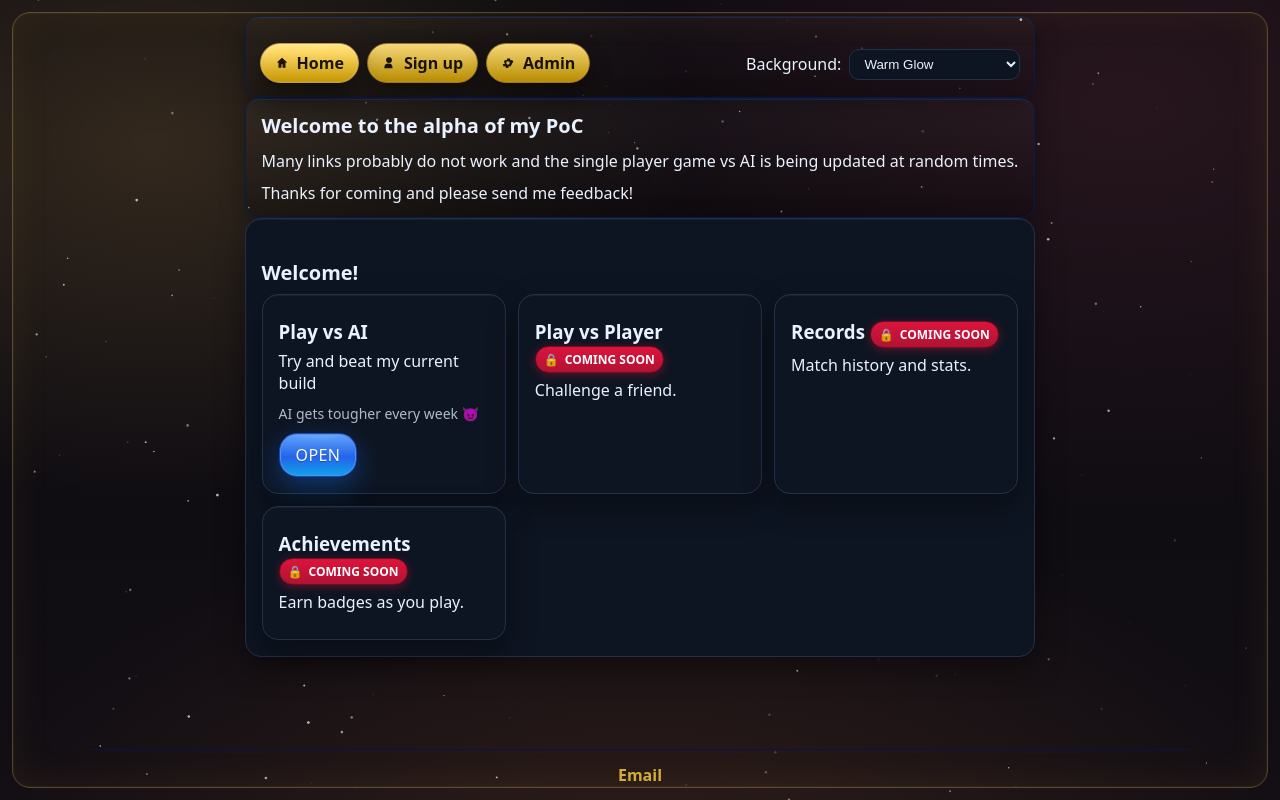
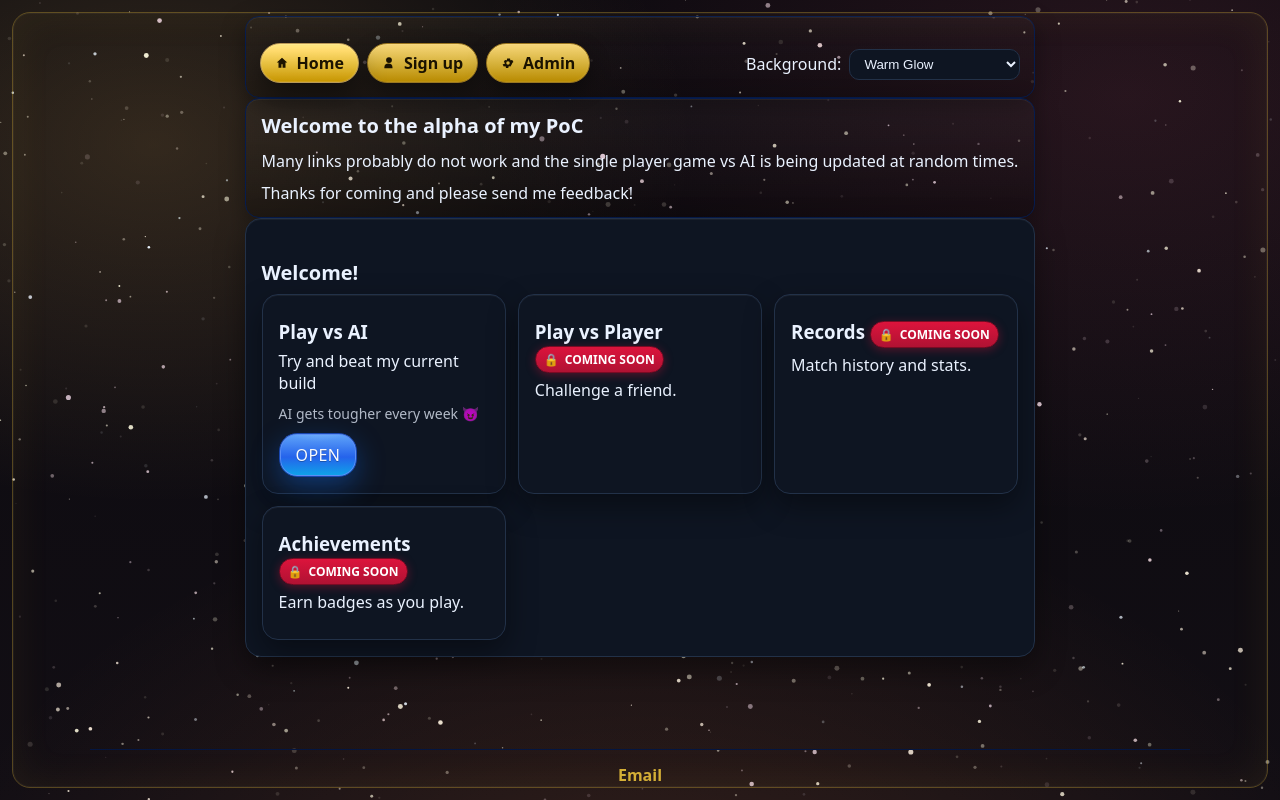
Before and after one commit to gregstrelzoff-games/dom-game, a plain HTML site: page index.html in a window 1280 px wide. Drawn offline with Linux system fonts and the light colour scheme.

Commit message:
index working

```diff
--- a/index.html
+++ b/index.html
@@ -358,155 +358,122 @@
         sunset: {
           label:'Sunset',
           bg: 'radial-gradient(900px 600px at 12% 18%, rgba(251,146,60,.16), transparent 60%),\
-              radial-gradient(1100px 700px at 88% 12%, rgba(244,114,182,.12), transparent 60%),\
-              radial-gradient(1200px 800px at 50% 120%, rgba(239,68,68,.12), transparent 60%),\
-              linear-gradient(180deg, #140a0a, #1a0b0b)',
-          hueRanges:[{start:20,end:40,weight:.6,lum:94},{start:330,end:350,weight:.3,lum:95},{start:0,end:15,weight:.1,lum:95}],
-          map:[{start:0,end:40},{start:330,end:350}]
+              radial-gradient(1100px 700px at 88% 12%, rgba(244,63,94,.12), transparent 60%),\
+              radial-gradient(1200px 800px at 50% 120%, rgba(234,179,8,.10), transparent 60%),\
+              linear-gradient(180deg, #100a0b, #140e12)',
+          hueRanges:[{start:15,end:45,weight:.6,lum:94},{start:330,end:355,weight:.3,lum:95},{start:190,end:210,weight:.1,lum:96}],
+          map:[{start:15,end:45},{start:330,end:355}]
         },
         cyber: {
           label:'Cyber Neon',
-          bg: 'radial-gradient(900px 600px at 15% 85%, rgba(20,184,166,.18), transparent 50%),\
-              radial-gradient(1100px 700px at 88% 12%, rgba(219,39,119,.15), transparent 50%),\
-              radial-gradient(1200px 800px at 90% 90%, rgba(59,130,246,.18), transparent 50%),\
-              linear-gradient(180deg, #020617, #030712)',
-          hueRanges:[{start:160,end:180,weight:.4,lum:95},{start:320,end:340,weight:.4,lum:96},{start:210,end:230,weight:.2,lum:95}],
-          map:[{start:160,end:180},{start:320,end:340},{start:210,end:230}]
+          bg: 'radial-gradient(900px 600px at 18% 22%, rgba(34,211,238,.16), transparent 60%),\
+              radial-gradient(1100px 700px at 82% 18%, rgba(244,63,94,.14), transparent 60%),\
+              radial-gradient(1200px 800px at 50% 120%, rgba(56,189,248,.10), transparent 60%),\
+              linear-gradient(180deg, #06070f, #080a14)',
+          hueRanges:[{start:180,end:200,weight:.5,lum:95},{start:300,end:330,weight:.4,lum:95},{start:210,end:220,weight:.1,lum:96}],
+          map:[{start:180,end:200},{start:300,end:330}]
         },
         mono: {
-          label:'Deep Space',
-          bg: 'linear-gradient(180deg, #0c0c0c, #121212)',
-          hueRanges:[{start:0,end:0,weight:1,lum:93}],
-          map:[{start:0,end:0}]
+          label:'Deep Space (Mono)',
+          bg: 'radial-gradient(900px 600px at 15% 20%, rgba(148,163,184,.12), transparent 60%),\
+              radial-gradient(1100px 700px at 85% 15%, rgba(100,116,139,.10), transparent 60%),\
+              linear-gradient(180deg, #0a0a0a, #0f1115)',
+          hueRanges:[{start:208,end:220,weight:1.0,lum:96}],
+          map:[{start:208,end:220}]
         }
       };
+      const THEME_BAR = { warm:'#120e14', cool:'#081420', aurora:'#0a1612', nebula:'#0e0b16', sunset:'#140e12', cyber:'#080a14', mono:'#0f1115' };
+      let currentTheme = 'warm';
 
-      function random(min, max){ return Math.random()*(max-min)+min; }
-      function pick(arr){ return arr[Math.floor(Math.random()*arr.length)]; }
-      function weightedPick(ranges){ const total=ranges.reduce((acc,r)=>acc+(r.weight||1),0); const roll=random(0,total); let cur=0; for(const r of ranges){ cur+=r.weight||1; if(roll<=cur) return r; } return ranges[0]; }
+      // Controls
+      const picker = document.getElementById('themePicker');
+      if (picker) picker.addEventListener('change', e=> applyTheme(e.target.value));
 
-      function reset(){
-        stars.length = 0;
-        streaks.length = 0;
-        DPR = Math.max(1, Math.min(2, window.devicePixelRatio || 1));
-        W = window.innerWidth; H = window.innerHeight;
-        c.width = W*DPR; c.height = H*DPR;
-        ctx.scale(DPR,DPR);
+      function applyTheme(name){
+        currentTheme = THEMES[name] ? name : 'warm';
+        try { localStorage.setItem('theme', currentTheme); } catch(e){}
+        c.style.background = THEMES[currentTheme].bg;
+        var m=document.querySelector('meta[name="theme-color"]'); if(m){ m.setAttribute('content', (THEME_BAR[currentTheme]||'#0b0a0f')); }
+        resize(); // regenerate stars with new palette
       }
 
-      function makeStar(){
-        const hueRange = weightedPick(THEMES[currentTheme].hueRanges);
-        return {
-          x: random(-20, W+20),
-          y: random(-20, H+20),
-          hue: random(hueRange.start, hueRange.end),
-          lum: random(hueRange.lum-2, hueRange.lum+2),
-          size: random(1.2, 2.8),
-          speed: random(0.0001, 0.0003),
-          angle: random(0, Math.PI*2),
-          flicker: random(0.005, 0.02)
-        };
-      }
-      function makeStreak(){
-        const hueRange = pick(THEMES[currentTheme].map);
-        const y = random(H*0.1, H*0.9);
-        const speed = random(18, 28);
-        return {
-          x: -20, y: y,
-          vx: speed, vy: 0,
-          hue: random(hueRange.start, hueRange.end),
-          lum: 98,
-          len: speed*random(1.8,2.2),
-          birth: Date.now()
-        };
+      function pickHueLum(){
+        const ranges = THEMES[currentTheme].hueRanges;
+        let r = Math.random(), acc = 0;
+        for (const R of ranges){ acc += R.weight; if (r <= acc){ const hue = R.start + Math.random()*(R.end-R.start); return [hue, R.lum]; } }
+        const last = ranges[ranges.length-1];
+        return [ last.start + Math.random()*(last.end-last.start), last.lum ];
       }
 
-      function draw(){
-        ctx.clearRect(0,0,W,H);
+      // Mouse/touch interactive parallax + velocity streaks + warp on press
+      let mx = 0.5, my = 0.5, pmx = 0.5, pmy = 0.5, pvx = 0, pvy = 0;
+      let warp = false, warpFactor = 1;
+      const deg = r => r*180/Math.PI;
+      function hueFromAngle(ang){
+        const map = THEMES[currentTheme].map; const a = (deg(ang)+360)%360;
+        if (map.length === 1){ const m=map[0]; return m.start + (a/360)*(m.end-m.start); }
+        const half = a < 180 ? 0 : 1; const norm = a < 180 ? a/180 : (a-180)/180; const m = map[half];
+        return m.start + norm*(m.end-m.start);
+      }
+      function randomHue(){ const [h] = pickHueLum(); return h; }
 
-        stars.forEach(s=>{
-          ctx.beginPath();
-          ctx.arc(s.x, s.y, s.size/2, 0, Math.PI*2);
-          const alpha = 0.4 + Math.sin(Date.now()*s.flicker)*0.35;
-          ctx.fillStyle = `hsla(${s.hue}, 100%, ${s.lum}%, ${alpha})`;
-          ctx.fill();
-          s.x += Math.cos(s.angle) * s.speed * W;
-          s.y += Math.sin(s.angle) * s.speed * H;
-          if (s.x < -10 || s.x > W+10 || s.y < -10 || s.y > H+10){
-            Object.assign(s, makeStar());
-            s.y = random(0,H); s.x=random(0,W);
-          }
-        });
+      window.addEventListener('mousemove', (e)=>{ pmx=mx; pmy=my; mx = e.clientX / innerWidth; my = e.clientY / innerHeight; pvx = mx-pmx; pvy = my-pmy; maybeSpawnVelocityStreak(); });
+      window.addEventListener('touchmove', (e)=>{ if(e.touches && e.touches[0]){ pmx=mx; pmy=my; mx = e.touches[0].clientX / innerWidth; my = e.touches[0].clientY / innerHeight; pvx=mx-pmx; pvy=my-pmy; maybeSpawnVelocityStreak(); } }, {passive:true});
+      window.addEventListener('mousedown', ()=>{ warp=true; warpFactor=2.2; burst(); });
+      window.addEventListener('mouseup',   ()=>{ warp=false; warpFactor=1;   });
+      window.addEventListener('touchstart',()=>{ warp=true; warpFactor=2.2; burst(); }, {passive:true});
+      window.addEventListener('touchend',  ()=>{ warp=false; warpFactor=1;   }, {passive:true});
 
-        streaks.forEach((s,i)=>{
-          ctx.beginPath();
-          const age = (Date.now() - s.birth) / 1000;
-          let alpha = 1.0 - (age/0.7);
-          if (alpha <= 0){ streaks.splice(i,1); return; }
-          alpha = Math.min(1, alpha*2.5);
-          const tailX = s.x - s.len;
-          const grad = ctx.createLinearGradient(s.x, s.y, tailX, s.y);
-          grad.addColorStop(0, `hsla(${s.hue},100%,${s.lum}%,${alpha})`);
-          grad.addColorStop(1, `hsla(${s.hue},100%,${s.lum}%,0)`);
-          ctx.strokeStyle = grad;
-          ctx.lineWidth = 1.6;
-          ctx.moveTo(s.x, s.y);
-          ctx.lineTo(tailX, s.y);
-          ctx.stroke();
-          s.x += s.vx;
-        });
+      function burst(){ for(let i=0;i<6;i++) spawnStreak(Math.random()*W, H*(0.3+Math.random()*0.4), -(4+Math.random()*4)*DPR, (0.8+Math.random()*2)*DPR, randomHue()); }
+      function maybeSpawnVelocityStreak(){ const speed = Math.hypot(pvx,pvy); if (speed > 0.01){ const ang = Math.atan2(pvy, pvx); const x = mx*W, y = my*H; const vx = Math.cos(ang) * 6 * DPR; const vy = Math.sin(ang) * 6 * DPR; spawnStreak(x, y, vx, vy, hueFromAngle(ang)); } }
 
-        requestAnimationFrame(draw);
+      function spawnStreak(x,y,vx,vy,h){ streaks.push({x,y,vx,vy,alpha:1,life:100,hue:(h==null?randomHue():h)}); if(streaks.length>24) streaks.shift(); }
+      function rand(a,b){return a+Math.random()*(b-a)}
+
+      const LAYERS = [
+        {speed: 0.08, size:[0.5,1.3], alpha:[0.45,0.95], parallax:0.6},
+        {speed: 0.16, size:[0.8,1.9], alpha:[0.55,1.00], parallax:1.1},
+        {speed: 0.34, size:[1.0,2.6], alpha:[0.65,1.00], parallax:1.8},
+      ];
+      const STAR_DENSITY = 0.0006; const MAX_STARS = 2400;
+
+      function resize(){
+        W = Math.floor(innerWidth * DPR);
+        H = Math.floor(innerHeight * DPR);
+        c.width = W; c.height = H; c.style.width = '100%'; c.style.height='100%';
+        const target = Math.floor(W*H*STAR_DENSITY/DPR);
+        const count = Math.min(target, MAX_STARS);
+        stars = [];
+        for (let i=0;i<count;i++){
+          const layer = LAYERS[i%LAYERS.length];
+          const [hue, lum] = pickHueLum();
+          stars.push({ x: Math.random()*W, y: Math.random()*H, r: rand(layer.size[0], layer.size[1]) * DPR, a: rand(layer.alpha[0], layer.alpha[1]), t: Math.random()*Math.PI*2, s: layer.speed * DPR, p: layer.parallax, hue, lum });
+        }
       }
 
-      function populate(){
-        reset();
-        for(let i=0; i<Math.round(W*H*0.00018); i++) stars.push(makeStar());
+      function step(){
+        ctx.clearRect(0,0,W,H);
+        const px = (mx - 0.5) * 38 * DPR; const py = (my - 0.5) * 26 * DPR;
+        ctx.globalCompositeOperation = 'lighter';
+        for (let i=0;i<stars.length;i++){
+          const st = stars[i]; const tw = 0.55 + 0.45*Math.sin(st.t); const alpha = Math.max(0.12, Math.min(1, st.a*tw));
+          ctx.fillStyle = `hsla(${st.hue}, 100%, ${st.lum}%, ${alpha})`;
+          ctx.beginPath(); ctx.arc(st.x + px*st.p, st.y + py*st.p, st.r, 0, Math.PI*2); ctx.fill();
+          st.y -= st.s * (warp ? warpFactor : 1); st.t += 0.03 + st.s*0.01; if (st.y < -2) { st.y = H + 2; st.x = Math.random()*W; }
+        }
+        if (Math.random() < (warp ? 0.012 : 0.006)) { spawnStreak(Math.random()*W, H*(0.2+Math.random()*0.4), -(3 + Math.random()*4)*DPR, (1 + Math.random()*2)*DPR, randomHue()); }
+        for (let i=streaks.length-1; i>=0; i--){ const s = streaks[i]; ctx.strokeStyle = `hsla(${s.hue}, 100%, 80%, ${s.alpha*0.35})`; ctx.lineWidth = 4*DPR; ctx.lineCap='round'; ctx.beginPath(); ctx.moveTo(s.x, s.y); ctx.lineTo(s.x - s.vx*10, s.y - s.vy*10); ctx.stroke(); ctx.strokeStyle = `hsla(${s.hue}, 100%, 92%, ${s.alpha})`; ctx.lineWidth = 2*DPR; ctx.beginPath(); ctx.moveTo(s.x, s.y); ctx.lineTo(s.x - s.vx*8, s.y - s.vy*8); ctx.stroke(); s.x += s.vx; s.y += s.vy; s.alpha *= 0.983; s.life -= 1; if (s.alpha < 0.03 || s.life <= 0) { streaks.splice(i,1); } }
+        ctx.globalCompositeOperation = 'source-over';
+        requestAnimationFrame(step);
       }
 
-      let currentTheme = 'warm';
-      function setTheme(name){
-        if(!THEMES[name]) return;
-        currentTheme = name;
-        c.style.background = THEMES[name].bg;
-        populate();
-      }
-
-      // Init and event listeners
-      window.addEventListener('resize', populate);
-      document.addEventListener('visibilitychange', ()=>{ if(!document.hidden) populate(); });
-
-      // --- INTERACTIVITY ADDED HERE ---
-      c.addEventListener('mousedown', function(e) {
-          if (document.hidden) return;
-          const x = e.clientX;
-          const y = e.clientY;
-          const burstAmount = 15;
-
-          for (let i = 0; i < burstAmount; i++) {
-              const burstStar = makeStar();
-              burstStar.x = x;
-              burstStar.y = y;
-              burstStar.speed = random(0.001, 0.004); // Higher speed for burst effect
-              stars.push(burstStar);
-          }
-      });
-
-      const picker = document.getElementById('themePicker');
-      if(picker){
-        picker.onchange = (e)=> setTheme(e.target.value);
-        picker.value = currentTheme;
-      }
-
-      // Initial state
-      setTheme(currentTheme);
-      draw();
-
-      // Occasional streak
-      setInterval(()=>{
-        if(document.hidden) return;
-        if(streaks.length < 3 && Math.random() < 0.25) streaks.push(makeStreak());
-      }, 750);
+      window.addEventListener('resize', resize);
+      // initialize
+      const saved = (function(){ try { return localStorage.getItem('theme'); } catch(e){ return null; } })();
+      const initial = (saved && THEMES[saved]) ? saved : ((document.getElementById('themePicker') && document.getElementById('themePicker').value) || 'warm');
+      if (picker) picker.value = initial;
+      applyTheme(initial);
+      requestAnimationFrame(step);
     })();
   </script>
 </body>
```
